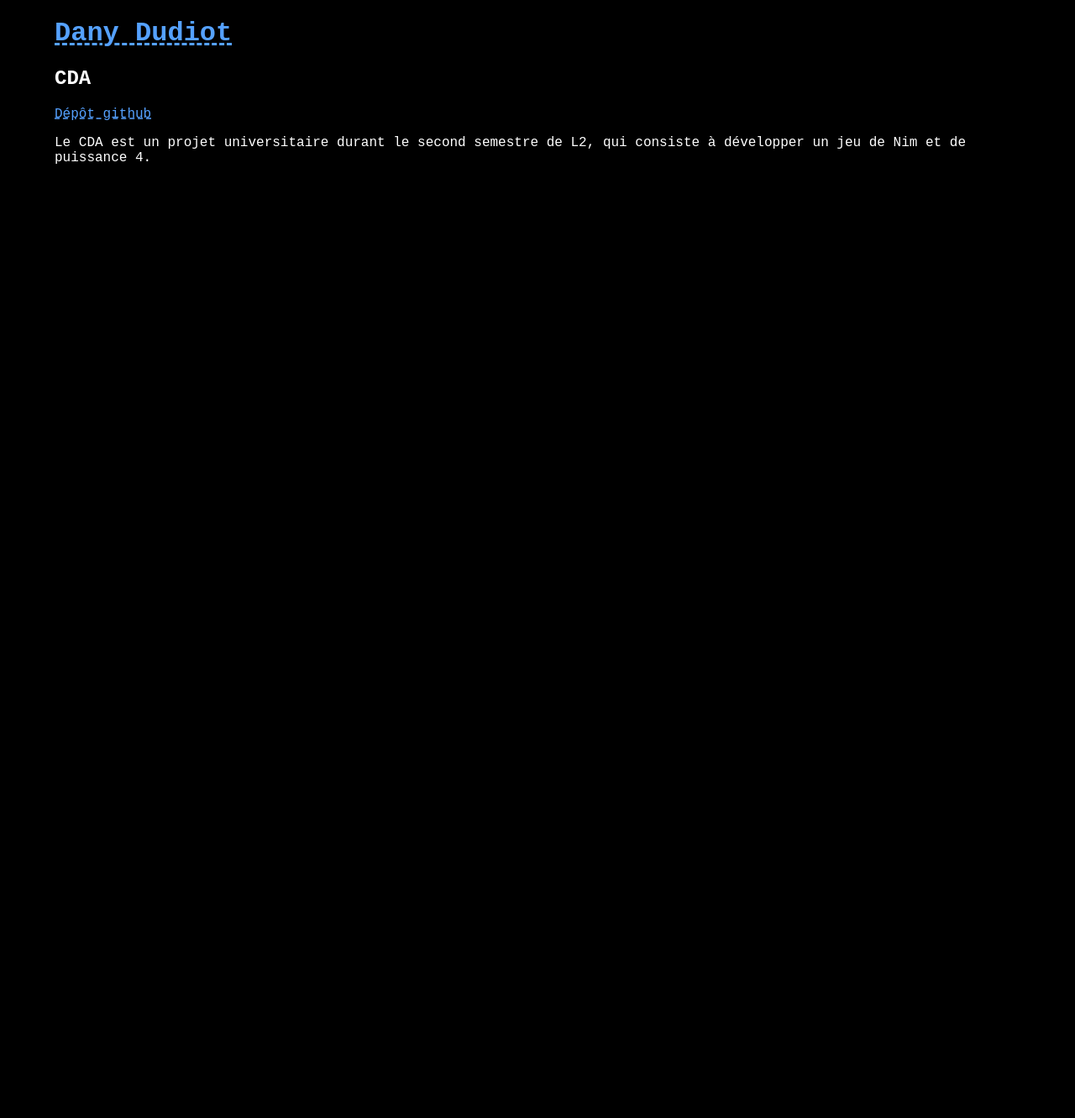
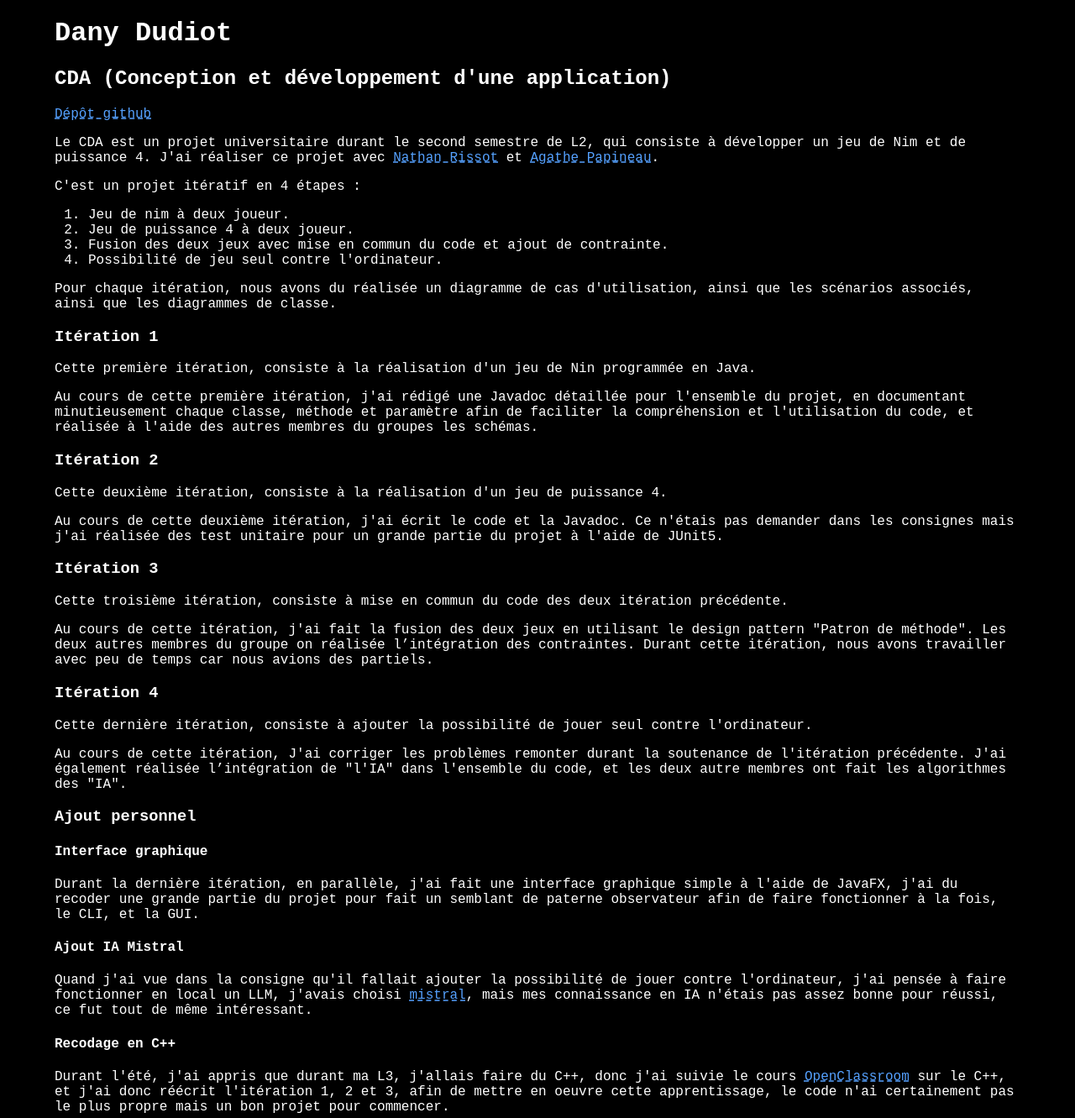
Before and after one commit to danydudiot/danydudiot.github.io, a plain HTML site: page fr/projet/cda.html in a window 1280 px wide. Shown: the whole page at 84% size. Before the commit the page ends 800 px from the top, so only its background shows below. Drawn offline with Linux system fonts and the light colour scheme.

Commit message:
Texte page CDA

```diff
--- a/fr/projet/cda.html
+++ b/fr/projet/cda.html
@@ -7,13 +7,69 @@
     <title>Dany Dudiot - CDA</title>
 </head>
 <body>
-    <a href="/fr/index.html" class="nom_page">
+    <a href="/fr/index.html" class="nom_page_a">
         <h1>Dany Dudiot</h1>
     </a>
     <main>
-        <h2>CDA</h2>
+        <h2>CDA (Conception et développement d'une application)</h2>
         <a href="https://github.com/danydudiot/CDA">Dépôt github</a>
-        <p>Le CDA est un projet universitaire durant le second semestre de L2, qui consiste à développer un jeu de Nim et de puissance 4.</p>
+        <p>Le CDA est un projet universitaire durant le second semestre de L2, qui consiste à développer un jeu de Nim et de puissance 4. J'ai réaliser ce projet avec <a href="https://kaawan-d20.github.io/">Nathan Rissot</a> et <a href="https://github.com/Tenebiscotta">Agathe Papineau</a>.</p>
+        <p>
+            C'est un projet itératif en 4 étapes :
+        </p>
+        <ol>
+            <li>Jeu de nim à deux joueur.</li>
+            <li>Jeu de puissance 4 à deux joueur.</li>
+            <li>Fusion des deux jeux avec mise en commun du code et ajout de contrainte.</li>
+            <li>Possibilité de jeu seul contre l'ordinateur.</li>
+        </ol>
+        <p>Pour chaque itération, nous avons du réalisée un diagramme de cas d'utilisation, ainsi que les scénarios associés, ainsi que les diagrammes de classe.</p>
+        <article>
+            <h3>Itération 1</h3>
+            <p>
+                Cette première itération, consiste à la réalisation d'un jeu de Nin programmée en Java.
+            </p>
+            <p>
+                Au cours de cette première itération, j'ai rédigé une Javadoc détaillée pour l'ensemble du projet, en documentant minutieusement chaque classe, méthode et paramètre afin de faciliter la compréhension et l'utilisation du code, et réalisée à l'aide des autres membres du groupes les schémas.
+            </p>
+        </article>
+        <article>
+            <h3>Itération 2</h3>
+            <p>
+                Cette deuxième itération, consiste à la réalisation d'un jeu de puissance 4.
+            </p>
+            <p>
+                Au cours de cette deuxième itération, j'ai écrit le code et la Javadoc.
+                Ce n'étais pas demander dans les consignes mais j'ai réalisée des test unitaire pour un grande partie du projet à l'aide de JUnit5.
+            </p>
+        </article>
+        <article>
+            <h3>Itération 3</h3>
+            <p>
+                Cette troisième itération, consiste à mise en commun du code des deux itération précédente.
+            </p>
+            <p>
+                Au cours de cette itération, j'ai fait la fusion des deux jeux en utilisant le design pattern "Patron de méthode". Les deux autres membres du groupe on réalisée l’intégration des contraintes. Durant cette itération, nous avons travailler avec peu de temps car nous avions des partiels.
+            </p>
+        </article>
+        <article>
+            <h3>Itération 4</h3>
+            <p>
+                Cette dernière itération, consiste à ajouter la possibilité de jouer seul contre l'ordinateur.
+            </p>
+            <p>
+                Au cours de cette itération, J'ai corriger les problèmes remonter durant la soutenance de l'itération précédente. J'ai également réalisée l’intégration de "l'IA" dans l'ensemble du code, et les deux autre membres ont fait les algorithmes des "IA".
+            </p>
+        </article>
+        <article>
+            <h3>Ajout personnel</h3>
+            <h4>Interface graphique</h4>
+            <p>Durant la dernière itération, en parallèle, j'ai fait une interface graphique simple à l'aide de JavaFX, j'ai du recoder une grande partie du projet pour fait un semblant de paterne observateur afin de faire fonctionner à la fois, le CLI, et la GUI.</p>
+            <h4>Ajout IA Mistral</h4>
+            <p>Quand j'ai vue dans la consigne qu'il fallait ajouter la possibilité de jouer contre l'ordinateur, j'ai pensée à faire fonctionner en local un LLM, j'avais choisi <a href="https://mistral.ai/fr/">mistral</a>, mais mes connaissance en IA n'étais pas assez bonne pour réussi, ce fut tout de même intéressant.</p>
+            <h4>Recodage en C++</h4>
+            <p>Durant l'été, j'ai appris que durant ma L3, j'allais faire du C++, donc j'ai suivie le cours <a href="https://openclassrooms.com/fr/courses/1894236-apprenez-a-programmer-en-c">OpenClassroom</a> sur le C++, et j'ai donc réécrit l'itération 1, 2 et 3, afin de mettre en oeuvre cette apprentissage, le code n'ai certainement pas le plus propre mais un bon projet pour commencer.</p>
+        </article>
     </main>
 </body>
 </html>
```
